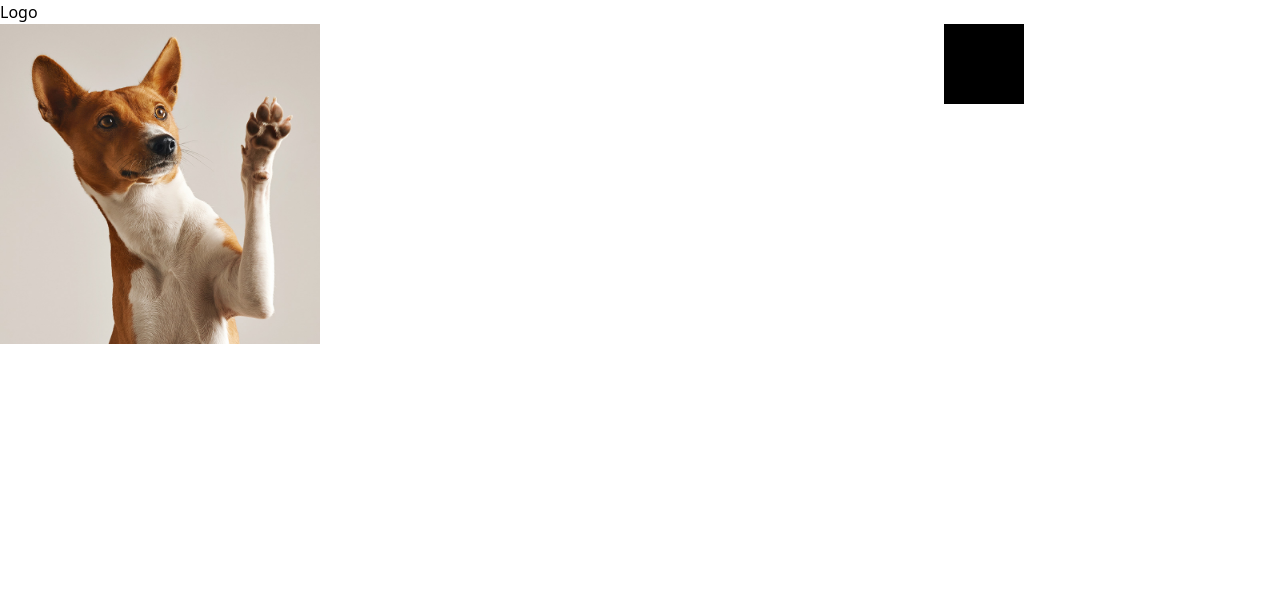
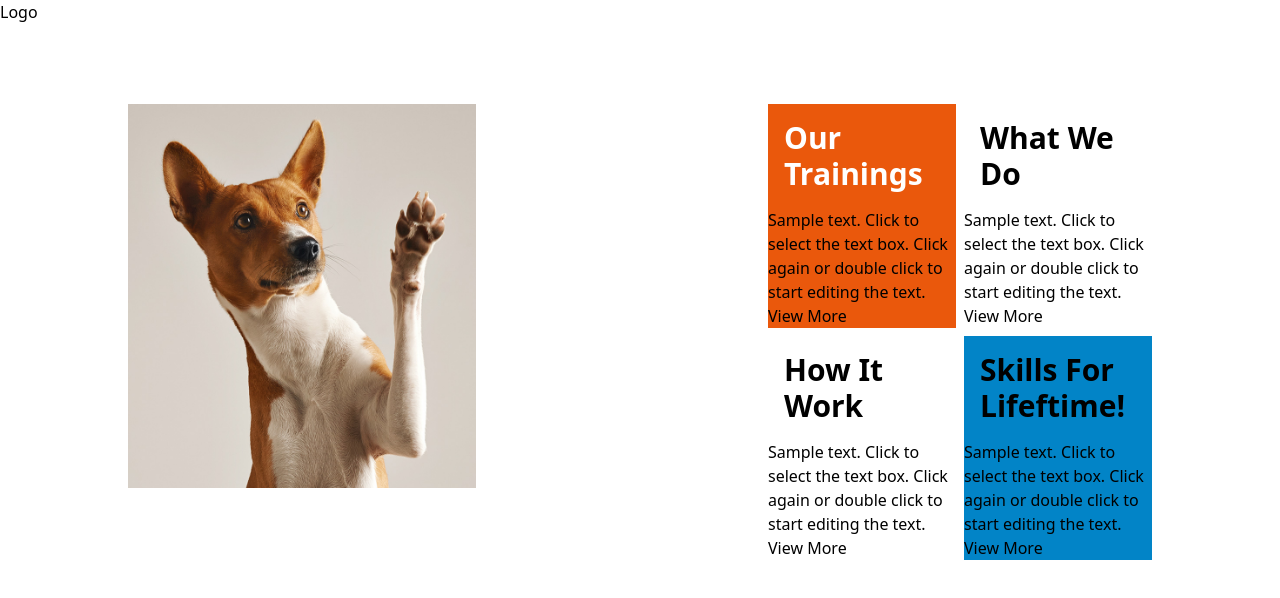
Before and after one commit to kevinmassongo/Tailwindcss-Tutorial, a plain HTML site: page index.html in a window 1280 px wide. Drawn offline with nearby package versions, Linux system fonts and the light colour scheme.

Commit message:
i'm practice

```diff
--- a/index.html
+++ b/index.html
@@ -12,12 +12,33 @@
                 <a href="#" >Logo</a>
             </div>
         </section>
-        <section class="flex justify-between w-4/5">
+        <section class="mt-20 m-auto flex justify-between w-4/5">
             <div>
-                <img src="./chien.jpg" alt="" class="w-80 h-80">
+                <img src="./chien.jpg" alt="" class="w-full h-96">
             </div>
             <div>
-                <div class="w-20 h-20 bg-black"></div>
+                <div class="grid grid-cols-2 gap-2 w-96 h-96">
+                    <div class="bg-orange-600">
+                        <h1 class="text-white m-4 font-bold text-3xl">Our Trainings</h1>
+                        <p>Sample text. Click to select the text box. Click again or double click to start editing the text.</p>
+                        <a href="">View More</a>
+                    </div>
+                    <div>
+                        <h1 class="m-4 font-bold text-3xl">What We Do</h1>
+                        <p>Sample text. Click to select the text box. Click again or double click to start editing the text.</p>
+                        <a href="">View More</a>
+                    </div>
+                    <div>
+                        <h1 class="m-4 font-bold text-3xl">How It Work</h1>
+                        <p>Sample text. Click to select the text box. Click again or double click to start editing the text.</p>
+                        <a href="">View More</a>
+                    </div>
+                    <div class="bg-sky-600">
+                        <h1 class="m-4 font-bold text-3xl">Skills For Lifeftime!</h1>
+                        <p>Sample text. Click to select the text box. Click again or double click to start editing the text.</p>
+                        <a href="">View More</a>
+                    </div>
+                </div>
             </div>
         </section>
     </main>
```
